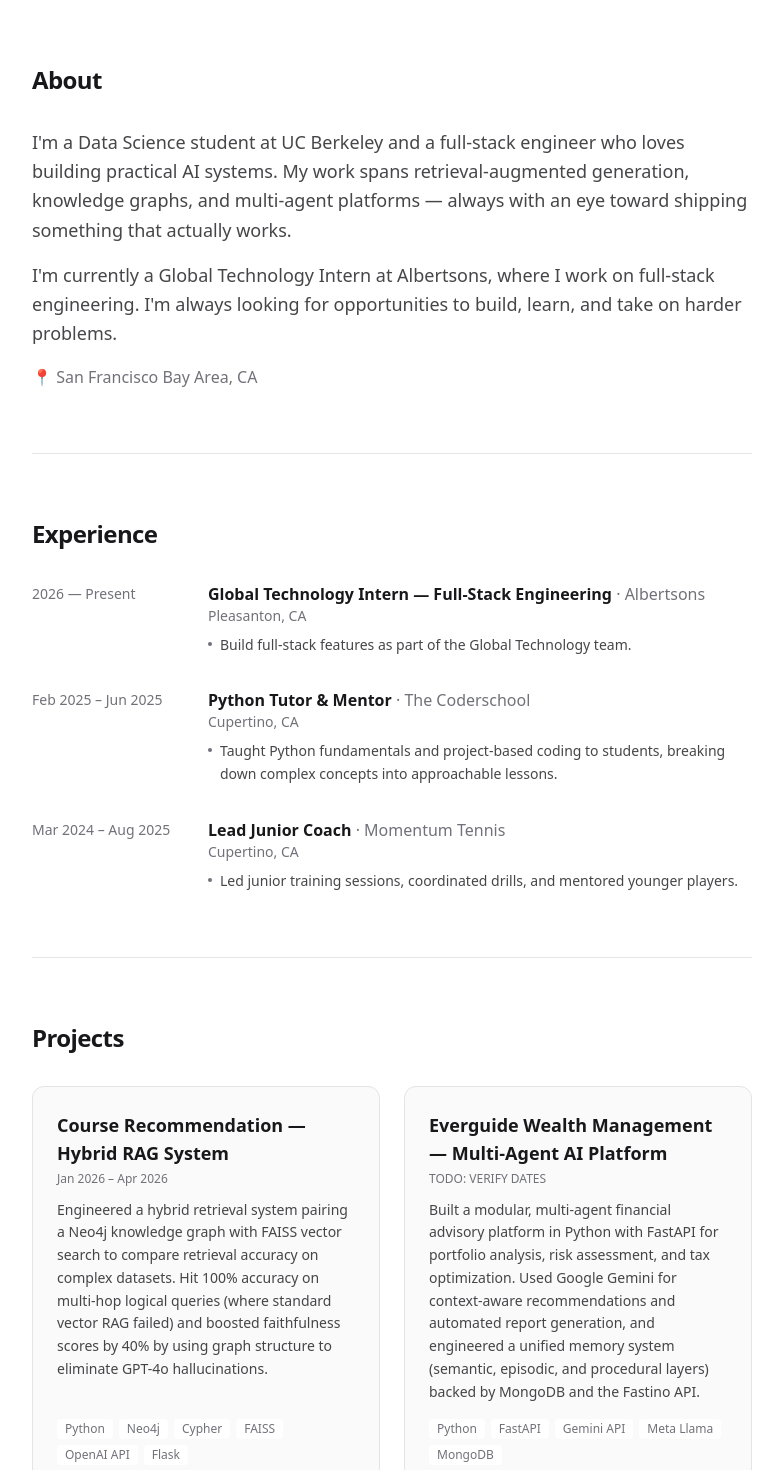
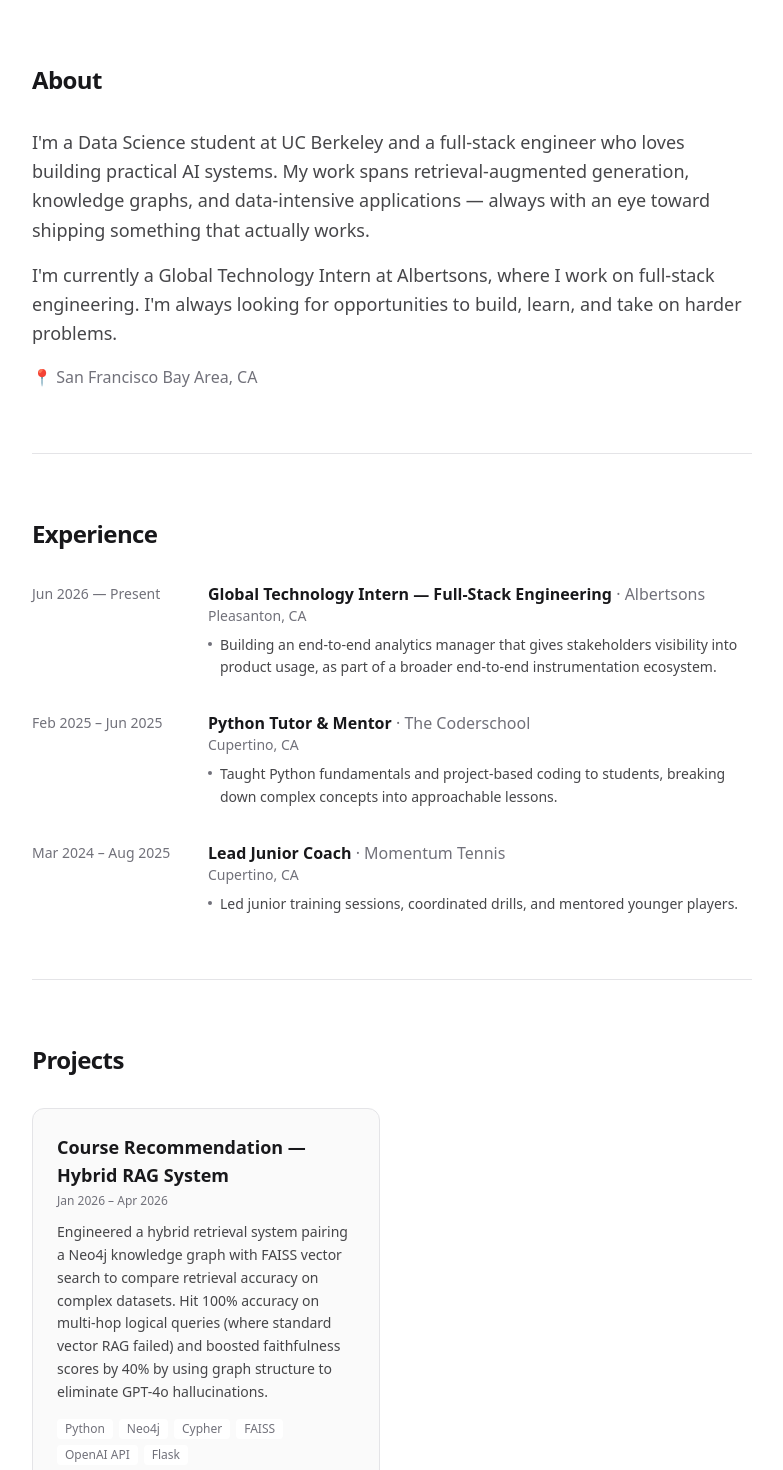
Before and after one commit to suryakannan913/portfolio, a Next.js app: page / in a window 1280 px wide. Shown: the part 640-2110 px from the top of the page, without its empty margins (248-1031 px from the left). Built offline with nearby package versions, Linux system fonts and the light colour scheme.

Commit message:
Add Albertsons internship, fix Berkeley major, remove Everguide

```diff
--- a/src/content.ts
+++ b/src/content.ts
@@ -11,7 +11,7 @@ export const profile = {
   name: "Surya Kannan",
   role: "Software Engineer",
   tagline:
-    "Full-stack software engineer and Data Science student at UC Berkeley. I build AI-powered applications — from multi-agent systems and RAG pipelines to full-stack web apps. Currently a Global Technology Intern at Albertsons.",
+    "Full-stack software engineer and Data Science student at UC Berkeley. I build AI-powered applications — from RAG pipelines and knowledge graphs to full-stack web apps. Currently a Global Technology Intern at Albertsons.",
   location: "San Francisco Bay Area, CA",
   email: "suryakannan913@berkeley.edu",
   socials: {
@@ -23,7 +23,7 @@ export const profile = {
 };
 
 export const about = [
-  "I'm a Data Science student at UC Berkeley and a full-stack engineer who loves building practical AI systems. My work spans retrieval-augmented generation, knowledge graphs, and multi-agent platforms — always with an eye toward shipping something that actually works.",
+  "I'm a Data Science student at UC Berkeley and a full-stack engineer who loves building practical AI systems. My work spans retrieval-augmented generation, knowledge graphs, and data-intensive applications — always with an eye toward shipping something that actually works.",
   "I'm currently a Global Technology Intern at Albertsons, where I work on full-stack engineering. I'm always looking for opportunities to build, learn, and take on harder problems.",
 ];
 
@@ -70,15 +70,6 @@ export const projects: {
     liveUrl: "",
     repoUrl: "", // TODO: add GitHub repo link if public
   },
-  {
-    title: "Everguide Wealth Management — Multi-Agent AI Platform",
-    period: "TODO: VERIFY DATES", // resume said "May 2018 – May 2020" which is incorrect
-    description:
-      "Built a modular, multi-agent financial advisory platform in Python with FastAPI for portfolio analysis, risk assessment, and tax optimization. Used Google Gemini for context-aware recommendations and automated report generation, and engineered a unified memory system (semantic, episodic, and procedural layers) backed by MongoDB and the Fastino API.",
-    tech: ["Python", "FastAPI", "Gemini API", "Meta Llama", "MongoDB"],
-    liveUrl: "",
-    repoUrl: "", // TODO: add GitHub repo link if public
-  },
 ];
 
 export const experience: {
@@ -91,11 +82,11 @@ export const experience: {
   {
     company: "Albertsons",
     title: "Global Technology Intern — Full-Stack Engineering",
-    period: "2026 — Present", // TODO: VERIFY exact start (e.g. "Jun 2026 — Present")
-    location: "Pleasanton, CA", // TODO: VERIFY location
+    period: "Jun 2026 — Present",
+    location: "Pleasanton, CA", // TODO: VERIFY location (remote/hybrid?)
     bullets: [
-      // TODO: replace with what you're actually building — name the stack and the impact.
-      "Build full-stack features as part of the Global Technology team.",
+      "Building an end-to-end analytics manager that gives stakeholders visibility into product usage, as part of a broader end-to-end instrumentation ecosystem.",
+      // TODO: add the tech stack + any measurable impact once you can share it.
     ],
   },
   {
@@ -129,7 +120,7 @@ export const education: {
   {
     school: "University of California, Berkeley",
     credential:
-      "College of Computing, Data Science and Society", // TODO: VERIFY exact degree/major (e.g. "B.A. Data Science")
+      "Data Science Major · College of Computing, Data Science and Society",
     period: "Aug 2025 – May 2027",
     location: "Berkeley, CA",
   },
```
Also changed, not shown: .claude/settings.local.json.
